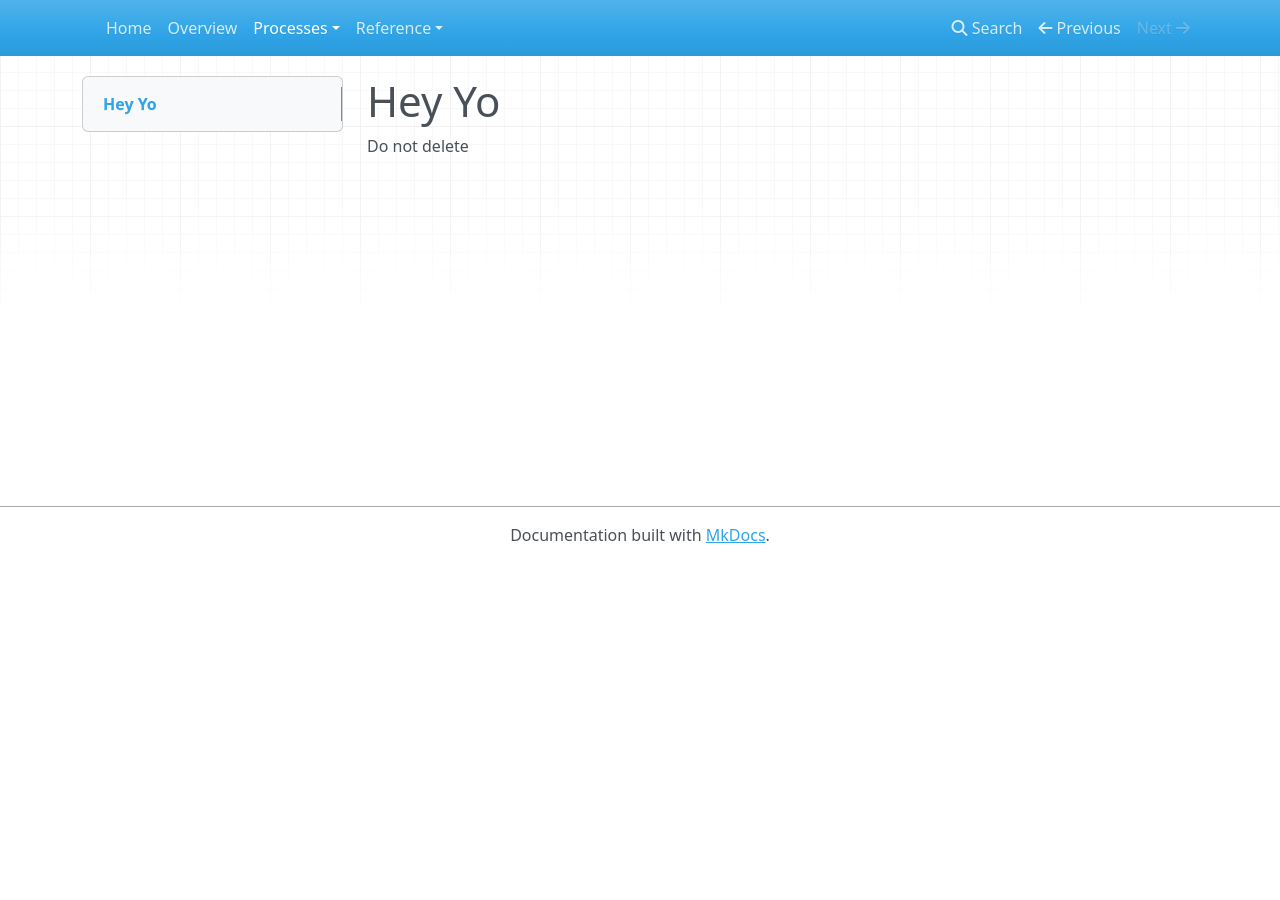
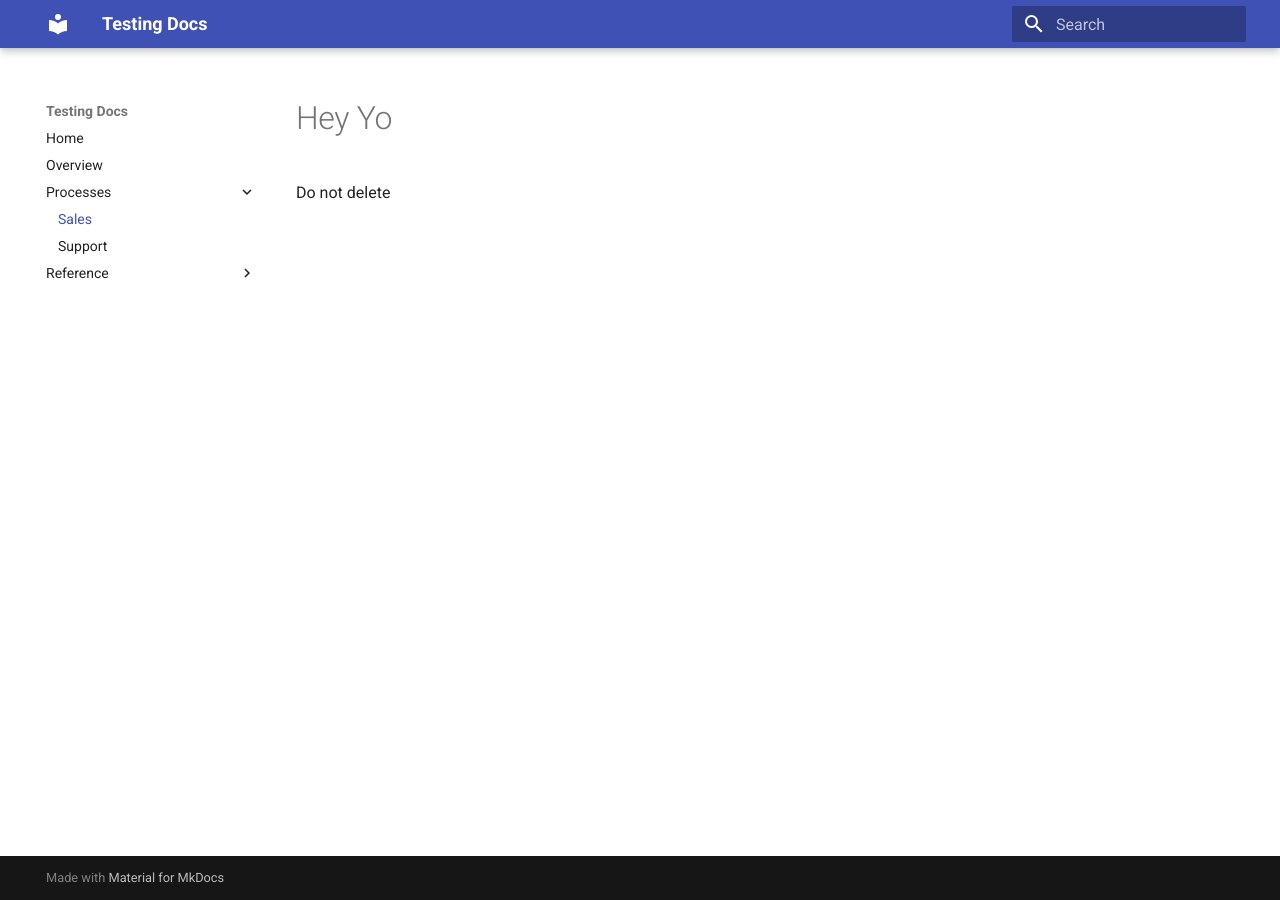
Before and after one commit to Italoas-me/testing-docs, an MkDocs documentation site: the page built from docs/processes/sales.md, in a window 1280 px wide. Built offline with MkDocs 1.6.1 and Material for MkDocs 9.7.7, drawn with Linux system fonts in a browser that asks for light colours; nearby versions of some CDN libraries.

Commit message:
Update mkdocs.yml

```diff
--- a/mkdocs.yml
+++ b/mkdocs.yml
@@ -1,3 +1,8 @@
+site_name: Testing Docs
+
+theme:
+  name: material
+
 nav:
   - Home: index.md
   - Overview: overview.md
```
